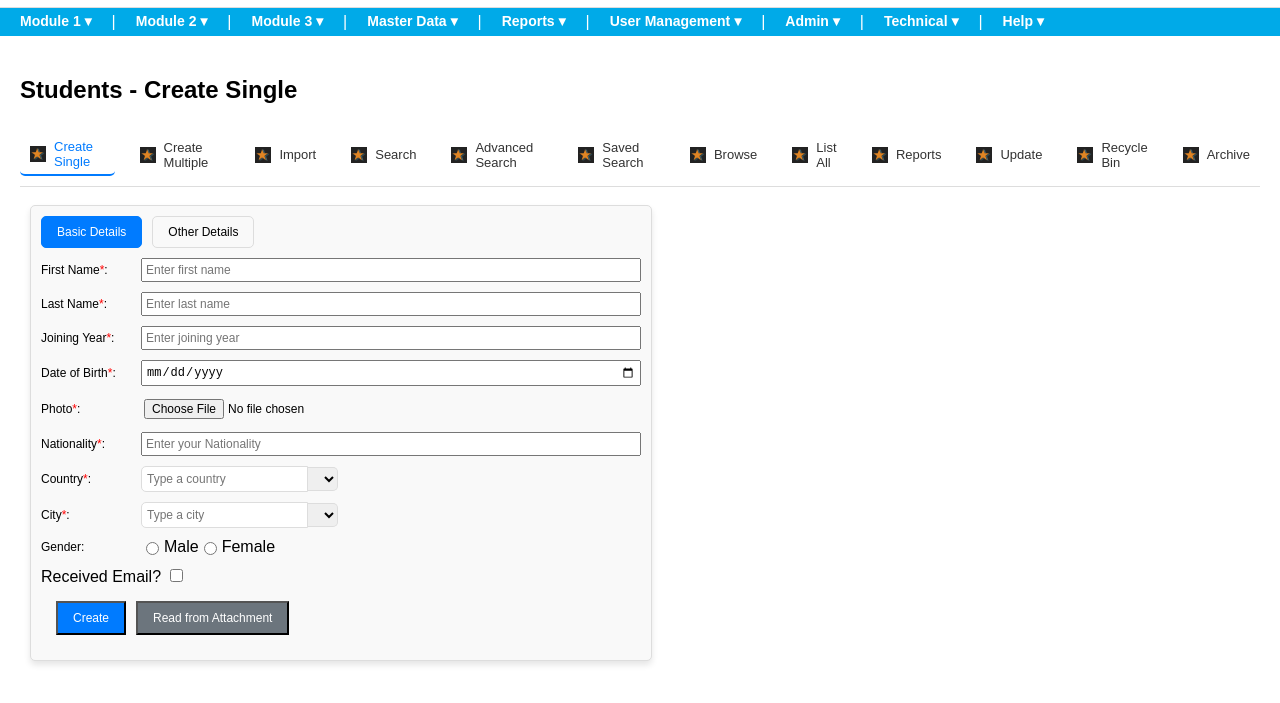
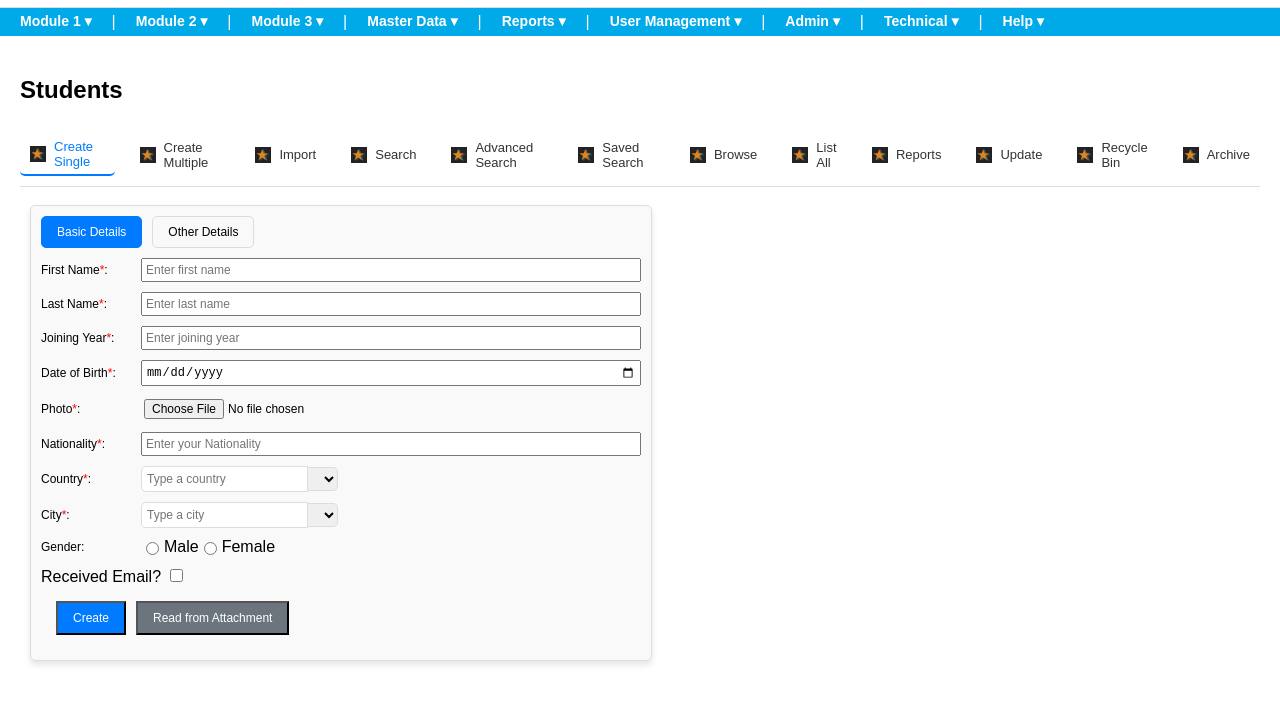
Before and after one commit to OmarHMY-02/YW, a plain HTML site: page create-single.html in a window 1280 px wide. Shown: the part 93-796 px from the top of the page. Drawn offline with Linux system fonts and the light colour scheme.

Commit message:
create-single.html

```diff
--- a/create-single.html
+++ b/create-single.html
@@ -323,7 +323,7 @@
 </div>
 
 <main>
-  <h2>Students - Create Single</h2>
+  <h2>Students</h2>
   <div class="toolbar">
     <a href="#" class="active"><img src="icon.png" alt="Create Single"> Create Single</a>
     <a href="#"><img src="icon.png" alt="Create Multiple"> Create Multiple</a>
```
